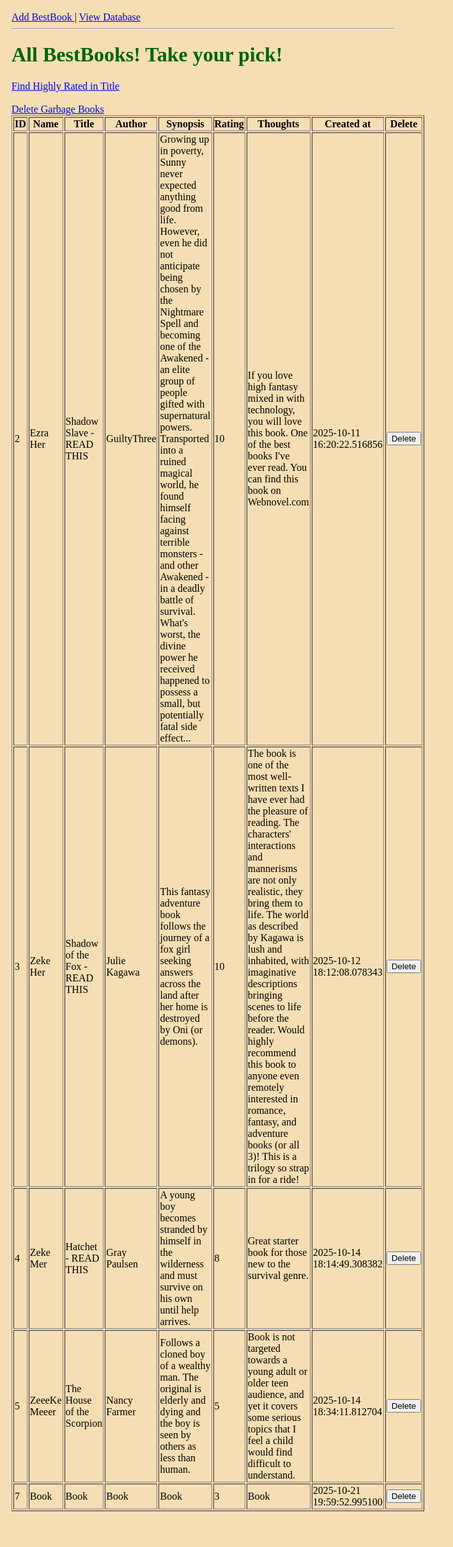
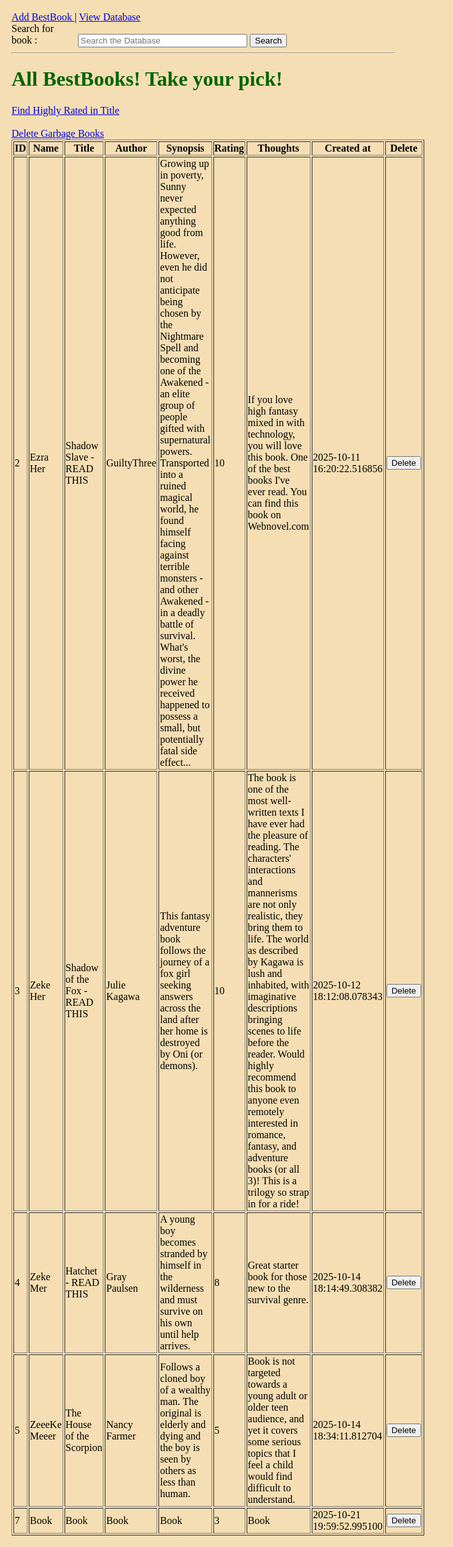
Before and after one commit to ZekeMer/BestBooks, a Flask app: page /admin/book in a window 1280 px wide. Shown: the whole page at 64% size, without its empty margins (0-709 px from the left). Before the commit the page ends 2362 px from the top, so only its background shows below. Run offline with Flask 3, Linux system fonts and the light colour scheme.

Commit message:
Implemented bare bones search function.

```diff
--- a/app.py
+++ b/app.py
@@ -39,8 +39,8 @@ def book():
         thoughts = request.form.get('thoughts', '').strip()
 
         if not name or not rating or not title or not synopsis:
-            msgOfDoom = "Error of Doom! Make sure all required fields are filled in!"
-            return render_template('book.html', error = msgOfDoom)
+            error = "Error of Doom! Make sure all required fields are filled in!"
+            return render_template('book.html', error = error)
 
         try:
             new_book = Book(name=name, title = title, author = author, synopsis = synopsis, rating = int(rating), thoughts = thoughts)
@@ -55,6 +55,25 @@ def book():
         return render_template('bookPost.html', name = name, title = title, author = author, rating = rating, synopsis = synopsis, thoughts = thoughts)
 
     return render_template('book.html')
+
+# New route to filter via search of book title
+
+@app.route('/book/searchBook', methods = ['POST'])
+def book_searchBook():
+    if request.method == "POST":
+        userSearch = request.form.get('userSearch').strip()
+
+        if not userSearch:
+            error = "Invalid input. Please enter a book title."
+            return render_template('searchBook.html', error = error)
+
+        bookFound = Book.query.filter(Book.title == userSearch).all()
+
+        if not bookFound:
+            searchError = f"There were no books found with the title: \"{userSearch}\". Please try again."
+            return render_template('searchBook.html', searchError = searchError)
+
+    return render_template('searchBook.html', bookFound = bookFound)
 
 # This is the admin page from which to view the database!
 
--- a/static/style.css
+++ b/static/style.css
@@ -7,7 +7,8 @@ body {
 
 h1 { color: darkgreen; }
 
-.error { color: darkred; }
+.error { color: darkred;
+font-weight: bold;}
 
 form div { margin: 20px 0; }
 
--- a/templates/admin_book.html
+++ b/templates/admin_book.html
@@ -19,7 +19,7 @@
         <th>Created at</th>
         <th>Delete</th>
     </tr>
-    {# The second book is for the actual class #}
+    {# The second book is the variable holding the information #}
     {% for book in book %}
     <tr>
         <td>{{ book.id }}</td>
--- a/templates/base.html
+++ b/templates/base.html
@@ -11,6 +11,13 @@
     <nav>
     <a href = "{{ url_for('book') }}"> Add BestBook </a> |
     <a href = "{{ url_for('admin_book') }}"> View Database </a>
+    <div>
+        <form method = "POST" action = "{{ url_for('book_searchBook') }}">
+            <label for = "userSearch"> Search for book : </label>
+            <input type = "text" id = "userSearch" name = "userSearch" size = "30" placeholder= "Search the Database">
+            <button type = "submit"> Search </button>
+        </form>
+    </div>
     </nav>
 
     <hr>
```
Also changed, not shown: templates/searchBook.html (added, +42 -0 lines), instance/BestBooks.db.
